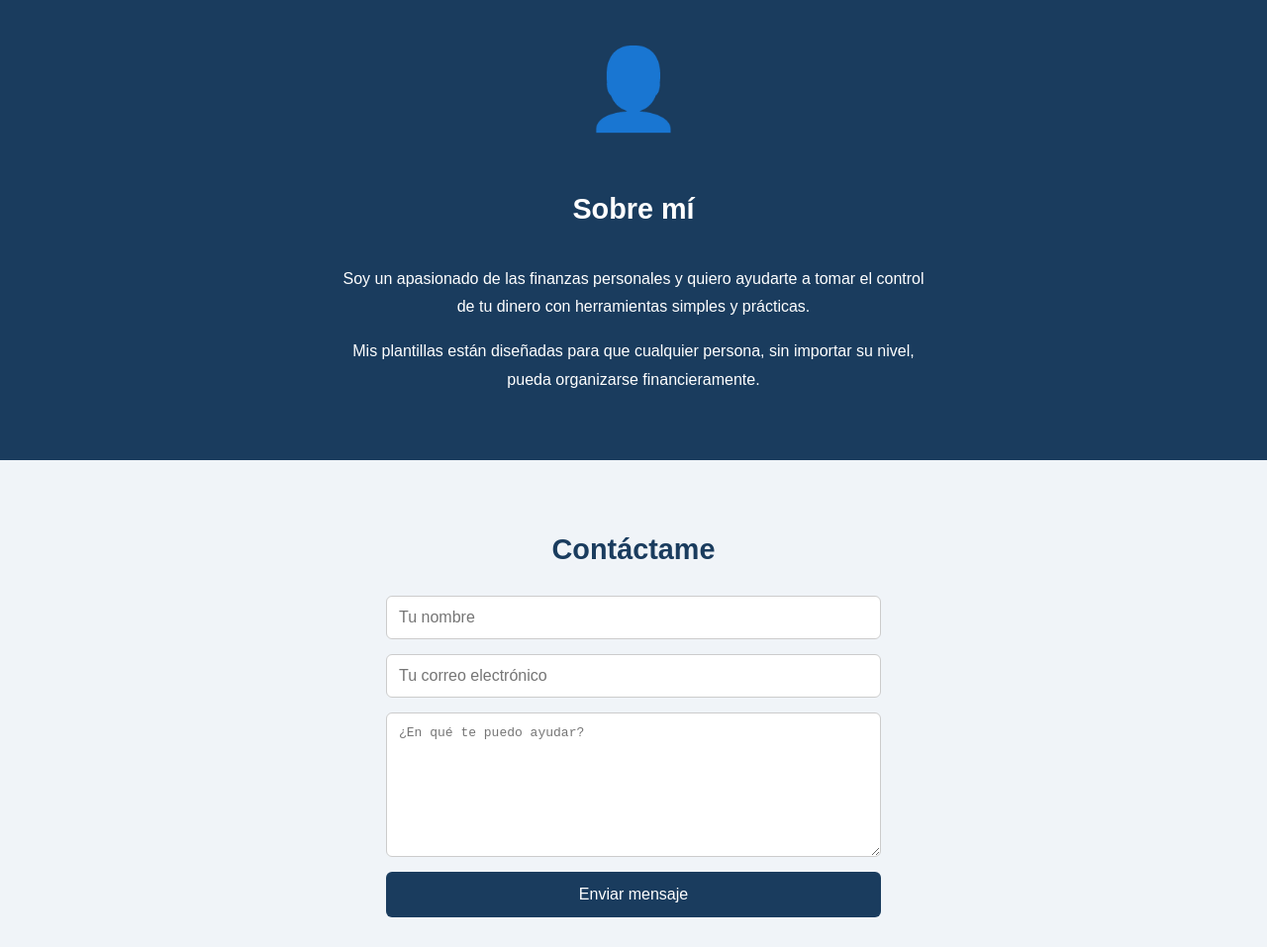
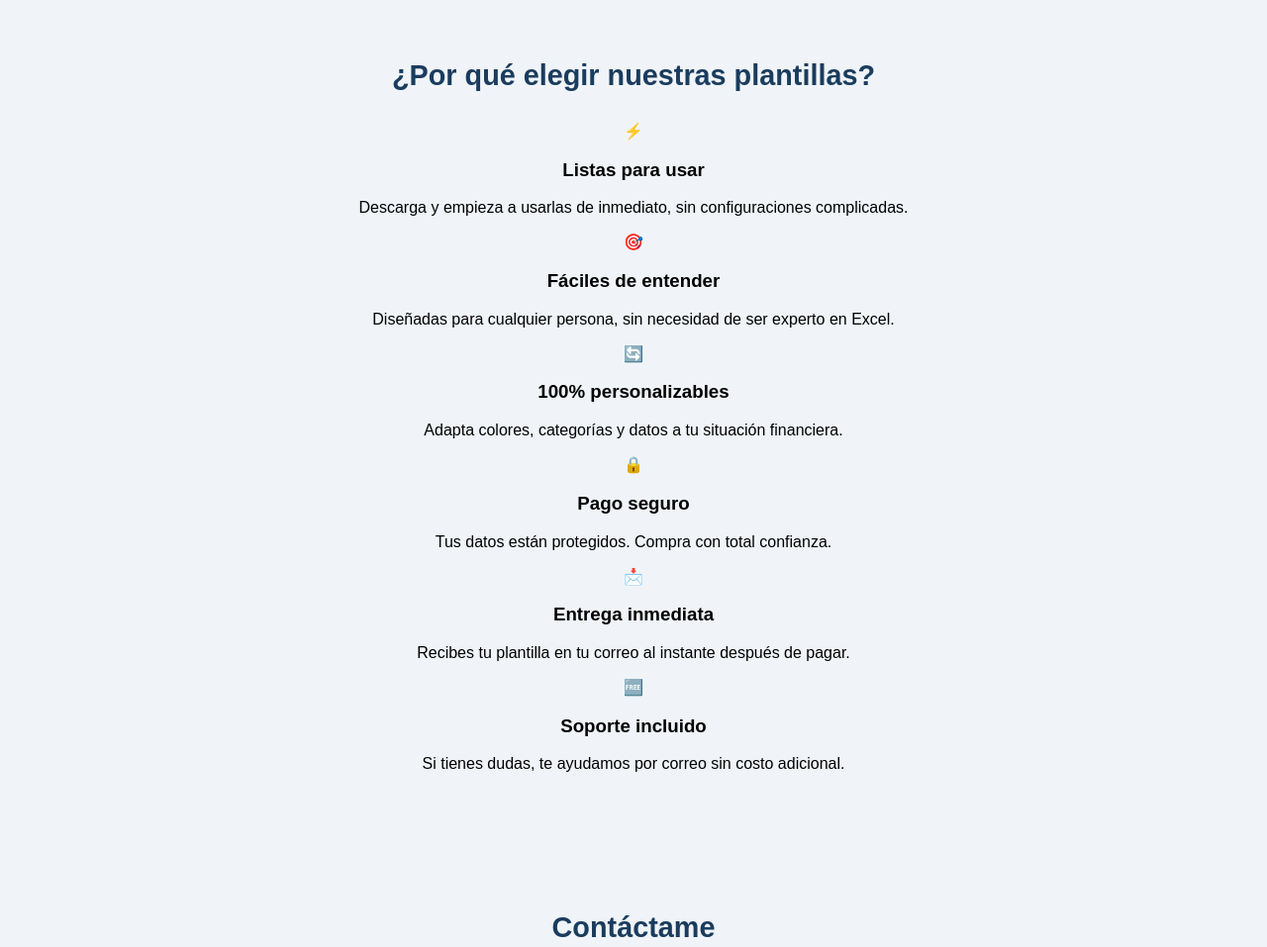
Before and after one commit to jean0962jc-arch/mitienda, a plain HTML site: page index.html in a window 1280 px wide. Shown: the part 740-1697 px from the top of the page at 99% size. Drawn offline with Linux system fonts and the light colour scheme.

Commit message:
Update index.html

```diff
--- a/index.html
+++ b/index.html
@@ -3,7 +3,13 @@
 <head>
   <meta charset="UTF-8">
   <title>Plantillas Financieras Pro</title>
-  <link rel="stylesheet" href="estilos.css">
+  <<link rel="preconnect" href="https://fonts.googleapis.com">
+<link rel="preconnect" href="https://fonts.gstatic.com" crossorigin>
+<link href="https://fonts.googleapis.com/css2?family=Poppins:wght@300;400;600;700&display=swap" rel="stylesheet">
+<link rel="preconnect" href="https://fonts.googleapis.com">
+<link rel="preconnect" href="https://fonts.gstatic.com" crossorigin>
+<link href="https://fonts.googleapis.com/css2?family=Poppins:wght@300;400;600;700&display=swap" rel="stylesheet">
+<link rel="stylesheet" href="estilos.css">>
 </head>
 <body>
 
@@ -13,7 +19,7 @@
     <p>Herramientas en Excel para controlar tus finanzas</p>
     <nav>
       <a href="#productos">Productos</a>
-      <a href="#sobre-mi">Sobre mí</a>
+      <a href="#beneficios">Beneficios</a>
       <a href="#contacto">Contacto</a>
     </nav>
   </header>
@@ -58,13 +64,47 @@
     </div>
   </section>
 
-  <!-- SOBRE MI -->
-  <section id="sobre-mi">
-    <div class="sobre-mi-contenido">
-      <div class="icono-grande">👤</div>
-      <h2>Sobre mí</h2>
-      <p>Soy un apasionado de las finanzas personales y quiero ayudarte a tomar el control de tu dinero con herramientas simples y prácticas.</p>
-      <p>Mis plantillas están diseñadas para que cualquier persona, sin importar su nivel, pueda organizarse financieramente.</p>
+  <!-- BENEFICIOS -->
+  <section id="beneficios">
+    <h2>¿Por qué elegir nuestras plantillas?</h2>
+    <div class="beneficios">
+
+      <div class="beneficio">
+        <div class="icono-beneficio">⚡</div>
+        <h3>Listas para usar</h3>
+        <p>Descarga y empieza a usarlas de inmediato, sin configuraciones complicadas.</p>
+      </div>
+
+      <div class="beneficio">
+        <div class="icono-beneficio">🎯</div>
+        <h3>Fáciles de entender</h3>
+        <p>Diseñadas para cualquier persona, sin necesidad de ser experto en Excel.</p>
+      </div>
+
+      <div class="beneficio">
+        <div class="icono-beneficio">🔄</div>
+        <h3>100% personalizables</h3>
+        <p>Adapta colores, categorías y datos a tu situación financiera.</p>
+      </div>
+
+      <div class="beneficio">
+        <div class="icono-beneficio">🔒</div>
+        <h3>Pago seguro</h3>
+        <p>Tus datos están protegidos. Compra con total confianza.</p>
+      </div>
+
+      <div class="beneficio">
+        <div class="icono-beneficio">📩</div>
+        <h3>Entrega inmediata</h3>
+        <p>Recibes tu plantilla en tu correo al instante después de pagar.</p>
+      </div>
+
+      <div class="beneficio">
+        <div class="icono-beneficio">🆓</div>
+        <h3>Soporte incluido</h3>
+        <p>Si tienes dudas, te ayudamos por correo sin costo adicional.</p>
+      </div>
+
     </div>
   </section>
 
```
